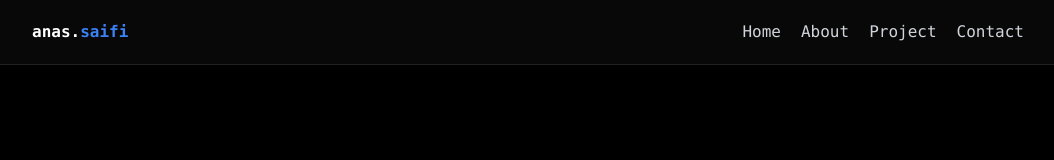
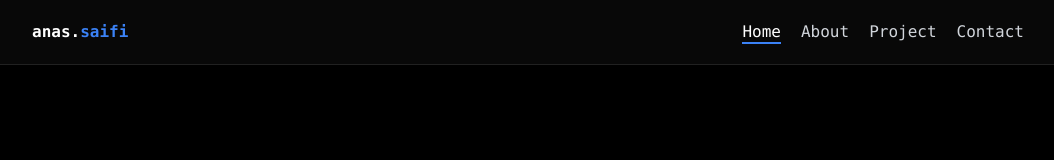
Before and after one commit to Anassaifi10/Portfolio, a React (Create React App) app: page / in a window 1280 px wide. Shown: the top 160 px of the page, without its empty margins (112-1166 px from the left). Built offline with nearby package versions, Linux system fonts and the light colour scheme.

Commit message:
update the Navber for tracking the position and fix bug on loading page

```diff
--- a/package.json
+++ b/package.json
@@ -3,6 +3,7 @@
   "version": "0.1.0",
   "private": true,
   "dependencies": {
+    "@reduxjs/toolkit": "^2.6.1",
     "@testing-library/dom": "^10.4.0",
     "@testing-library/jest-dom": "^6.6.3",
     "@testing-library/react": "^16.2.0",
@@ -10,6 +11,7 @@
     "lucide-react": "^0.488.0",
     "react": "^19.1.0",
     "react-dom": "^19.1.0",
+    "react-redux": "^9.2.0",
     "react-scripts": "5.0.1",
     "web-vitals": "^2.1.4"
   },
--- a/src/components/Nevbar.jsx
+++ b/src/components/Nevbar.jsx
@@ -1,6 +1,9 @@
 import React, { useEffect } from 'react'
+import { useSelector } from 'react-redux';
 
 function Nevbar({ manuOpen, setmanuOpen }) {
+    const position = useSelector(state => state.position.value);
+
     // for checking if the menu is open or not
     useEffect(() => {
         document.body.style.overflowY = manuOpen ? "hidden" : "";
@@ -18,14 +21,20 @@ function Nevbar({ manuOpen, setmanuOpen }) {
                     <div className='w-7 h-5 relative cursor-pointer z-40 md:hidden'
                         onClick={() => setmanuOpen(!manuOpen)}>
                         &#9776;
-
                     </div>
 
                     <div className='hidden md:flex items-center space-x-5 font-mono' >
-                        <a href="#Home" className='text-gray-300 hover:text-white hover:scale-105 transition-all duration-500 ease-in-out' >Home</a>
-                        <a href="#About" className='text-gray-300 hover:text-white  hover:scale-105 transition-all duration-500 ease-in-out'>About</a>
-                        <a href="#Project" className='text-gray-300 hover:text-white  hover:scale-105 transition-all duration-500 ease-in-out'>Project</a>
-                        <a href="#Contact" className='text-gray-300 hover:text-white  hover:scale-105 transition-all duration-500 ease-in-out'>Contact</a>
+                        {["Home", "About", "Project", "Contact"].map((item) => (
+                            <a
+                                key={item}
+                                href={`#${item}`}
+                                className={`relative text-gray-300 hover:text-white transition-all duration-500 ease-in-out after:content-[''] after:absolute after:left-0 after:bottom-0 after:w-0 after:h-[2px] after:bg-blue-500 hover:after:w-full after:transition-all after:duration-500 ${
+                                    position === item ? 'after:w-full text-white' : ''
+                                }`}
+                            >
+                                {item}
+                            </a>
+                        ))}
                     </div>
                 </div>
 
--- a/src/components/RevealOnScroal.jsx
+++ b/src/components/RevealOnScroal.jsx
@@ -1,16 +1,19 @@
 import React from 'react'
 import { useRef,useEffect } from 'react'
+import { useDispatch } from 'react-redux'
+import { changePosition } from '../features/positionSlice';
 
 function RevealOnScroal({children}) {
   // for revealing the component on scroll
+  const dispatch=useDispatch();
 
   const ref=useRef(null)
 
     useEffect(() => {
         const observer = new IntersectionObserver(([entries]) => {
             if(entries.isIntersecting){
-                ref.current.classList.add("visible")
-                console.log(entries.target.childNodes[0].id)
+                ref.current.classList.add("visible");
+                dispatch(changePosition(entries.target.childNodes[0].id));
             }
         },{threshold:0.2,rootMargin:"0px 0px -50% 0px"})
         if(ref.current) {
--- a/src/components/loadingScrean.jsx
+++ b/src/components/loadingScrean.jsx
@@ -22,7 +22,7 @@ function LoadingScrean({ toglevisibleLoading }) {
 
     return (
         <div className='flex w-[100vw] h-[100vh] items-center justify-center'>
-            <div className="flex flex-col items-center w-[65%] lg:w-[20%] gap-y-5">
+            <div className="flex flex-col items-center w-[80%] md:w-[65] lg:w-[20%] gap-y-5">
 
                 <div className="mt-4 text-2xl font-mono bg-clip-text text-transparent bg-gradient-to-r from-purple-400 via-pink-500 to-red-500">
                     {text}
--- a/src/components/sections/About.jsx
+++ b/src/components/sections/About.jsx
@@ -16,7 +16,7 @@ function About() {
           <div className='rounded-xl space-y-14 p-8 border-white/10 border hover:-translate-y-0.5 transition-all duration-500
         hover:border-blue-500/30 hover:shadow-[0_2px_8px_rgba(59,130,2246,0.2)] ease-in-out
         '>
-            <p className='text-gray-300 text-sm mb-6'>
+            <p className='text-gray-300  font-mono text-sm mb-6'>
               Passionate about web development, with expertise in building scalable applications and creating innovative solutions.
             </p>
 
--- a/src/components/sections/Contact.jsx
+++ b/src/components/sections/Contact.jsx
@@ -9,7 +9,7 @@ function Contact() {
     message: "",
   });
 
-  function handlesubmit(e){
+  function handlesubmit(e) {
     e.preventDefault()
     console.log(formData)
     setFormData({
@@ -19,11 +19,11 @@ function Contact() {
     })
   }
   return (
-    <section
-      id="Contact"
-      className="min-h-screen flex items-center justify-center "
-    >
-      <RevealOnScroal>
+    <RevealOnScroal>
+      <section
+        id="Contact"
+        className="min-h-screen flex items-center justify-center "
+      >
         <div className="px-4 w-full min-w-[300px] md:w-[500px] sm:w-2/3 p-6">
           <h2 className="text-3xl font-bold mb-8 bg-gradient-to-r from-blue-500 to-cyan-400 bg-clip-text text-transparent text-center">
             {" "}
@@ -40,7 +40,7 @@ function Contact() {
              focus:ring-2  focus:ring-blue-500 focus:ring-opacity-50 transition-all duration-300 ease-in-out"
                 placeholder="Name..."
                 value={formData.name}
-                onChange={(e)=>setFormData({...formData,name:e.target.value})}
+                onChange={(e) => setFormData({ ...formData, name: e.target.value })}
               />
             </div>
 
@@ -54,7 +54,7 @@ function Contact() {
               focus:ring-2 focus:ring-blue-500 focus:ring-opacity-50 transition-all duration-300 ease-in-out"
                 placeholder="example@gmail.com"
                 value={formData.email}
-                onChange={(e)=>setFormData({...formData,email:e.target.value})}
+                onChange={(e) => setFormData({ ...formData, email: e.target.value })}
               />
             </div>
 
@@ -68,7 +68,7 @@ function Contact() {
               focus:ring-2 focus:ring-blue-500 focus:ring-opacity-50 transition-all duration-300 ease-in-out"
                 placeholder="Your Message..."
                 value={formData.message}
-                onChange={(e)=>setFormData({...formData,message:e.target.value})}
+                onChange={(e) => setFormData({ ...formData, message: e.target.value })}
               />
             </div>
 
@@ -81,8 +81,8 @@ function Contact() {
 
           </form>
         </div>
-      </RevealOnScroal>
-    </section>
+      </section>
+    </RevealOnScroal>
   )
 }
 
--- /dev/null
+++ b/src/features/positionSlice.js
@@ -0,0 +1,18 @@
+import { createSlice } from "@reduxjs/toolkit";
+
+const initialState={
+    value:"Home"
+}
+
+export const positionslice=createSlice({
+    name:"Position",
+    initialState:initialState,
+    reducers:{
+        changePosition:(state,action)=>{
+            state.value=action.payload
+        }
+    }
+})
+
+export const {changePosition}=positionslice.actions;
+export default positionslice.reducer;
--- a/src/index.js
+++ b/src/index.js
@@ -3,12 +3,14 @@ import ReactDOM from 'react-dom/client';
 import './index.css';
 import App from './App';
 import reportWebVitals from './reportWebVitals';
+import { Provider } from 'react-redux';
+import store  from './store';
 
 const root = ReactDOM.createRoot(document.getElementById('root'));
 root.render(
-  <React.StrictMode>
+  <Provider store={store}>
     <App />
-  </React.StrictMode>
+  </Provider>
 );
 
 // If you want to start measuring performance in your app, pass a function
--- /dev/null
+++ b/src/store.js
@@ -0,0 +1,10 @@
+import { configureStore } from '@reduxjs/toolkit';
+import  positionsReducer  from './features/positionSlice';
+
+ const store = configureStore({
+  reducer: {
+    position:positionsReducer
+  },
+});
+
+export default store;
```
Also changed, not shown: 1 other file (tests, documents, lock files or other folders).
